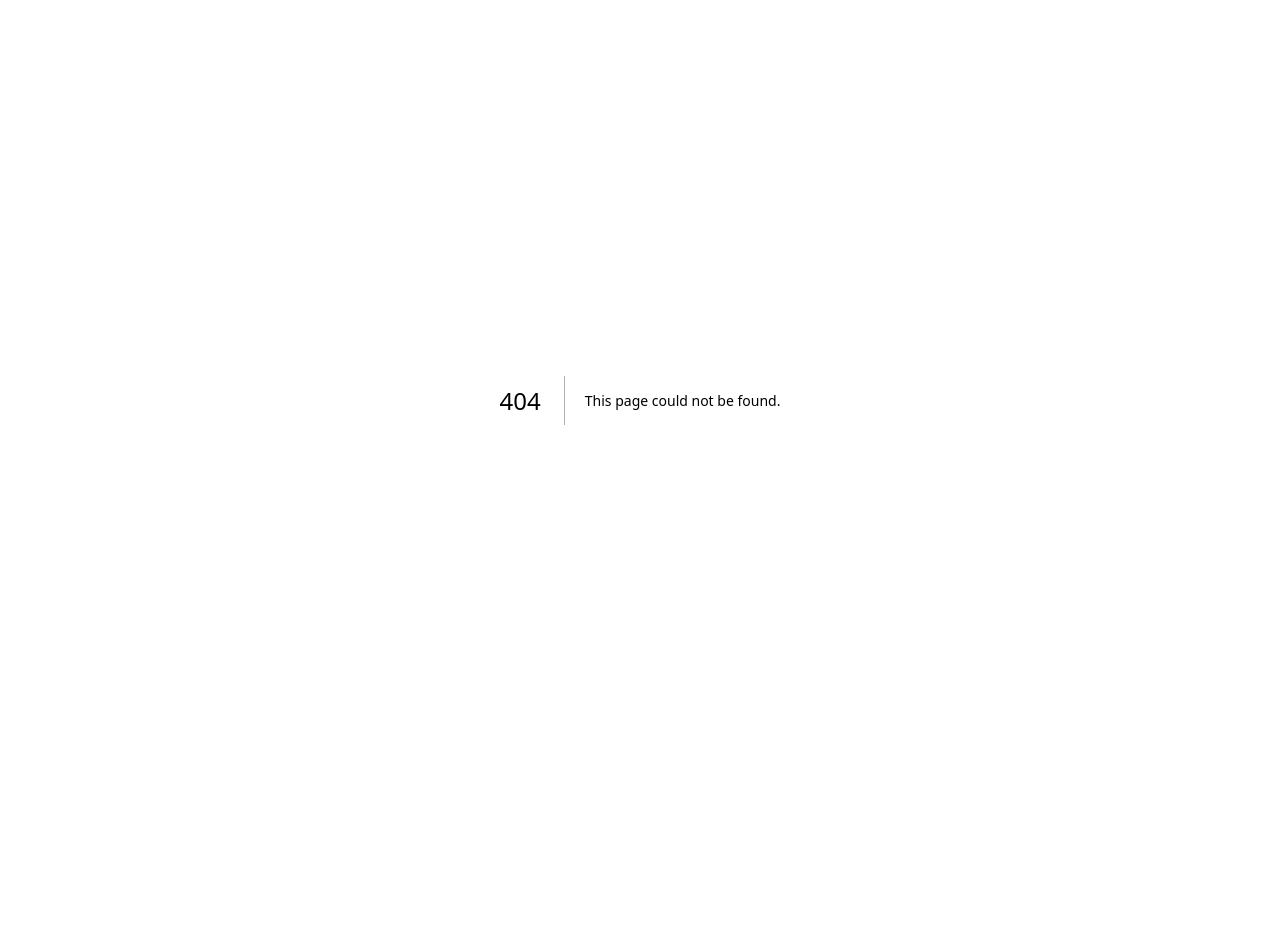
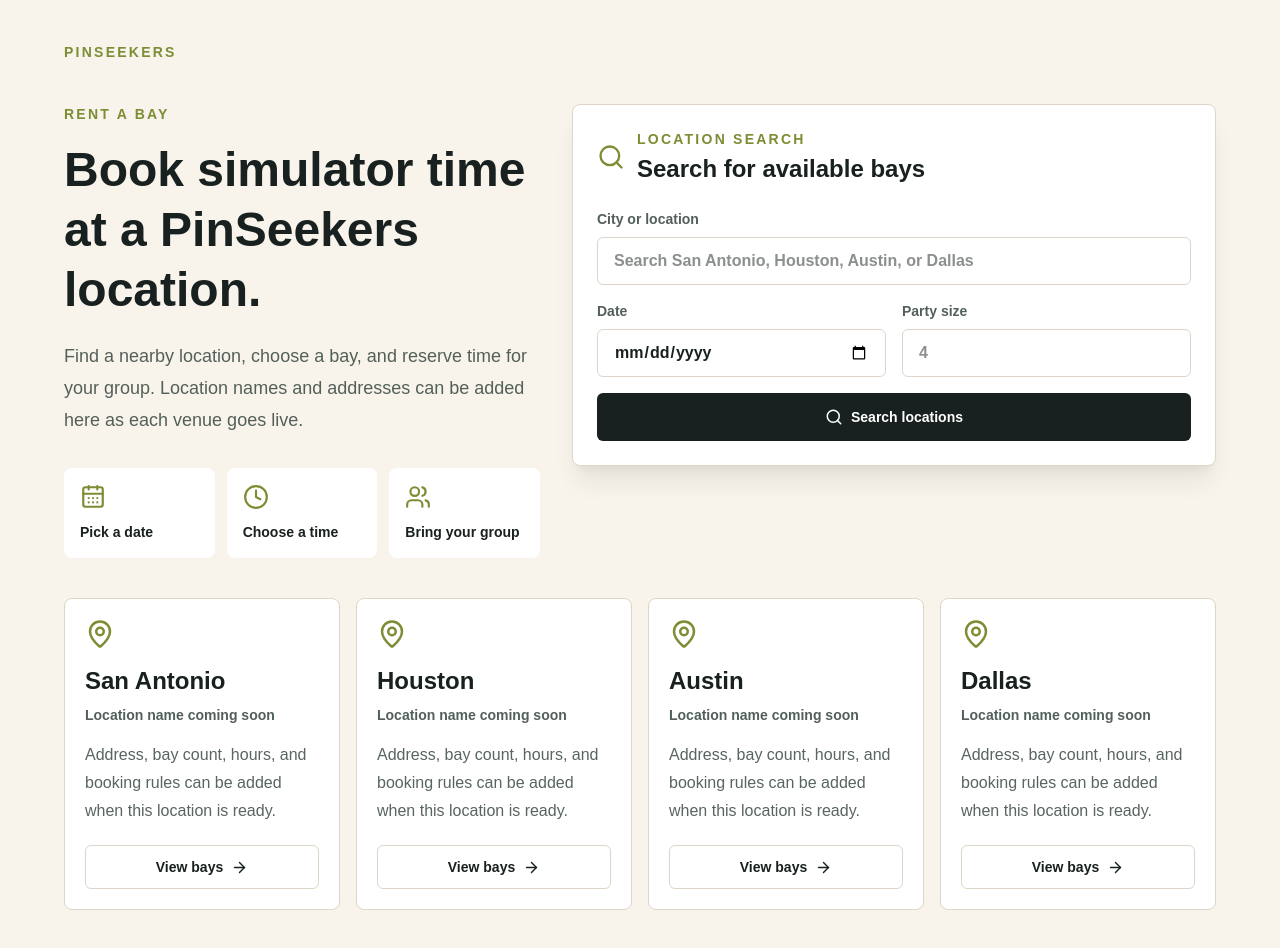
Before and after one commit to 8tw5kvtdxg-cmd/PinSeekersApp, a Next.js app: page /rent in a window 1280 px wide. Before the commit this address had no page. Before the commit the page ends 800 px from the top, so only its background shows below. Built offline with nearby package versions, Linux system fonts and the light colour scheme.

Commit message:
Add bay rental page and jackpot refinements

```diff
--- a/app/components/jackpot-ticker.tsx
+++ b/app/components/jackpot-ticker.tsx
@@ -8,12 +8,14 @@
   label: string;
   initialWeeklyRevenue: number;
   className?: string;
+  updateDelayMs?: number;
   variant?: "light" | "dark";
 };
 
 const JACKPOT_RATE = 0.1;
-const JACKPOT_CAP = 500;
+const JACKPOT_CAP = 1500;
 const ENTRY_FEE = 20;
+const UPDATE_INTERVAL_MS = 15000;
 
 const currencyFormatter = new Intl.NumberFormat("en-US", {
   style: "currency",
@@ -25,12 +27,13 @@
   label,
   initialWeeklyRevenue,
   className,
+  updateDelayMs = 0,
   variant = "light",
 }: JackpotTickerProps) {
   const [weeklyRevenue, setWeeklyRevenue] = useState(initialWeeklyRevenue);
 
   useEffect(() => {
-    const interval = window.setInterval(() => {
+    const increaseJackpot = () => {
       setWeeklyRevenue((currentRevenue) => {
         const currentJackpot = currentRevenue * JACKPOT_RATE;
 
@@ -40,10 +43,23 @@
 
         return currentRevenue + ENTRY_FEE;
       });
-    }, 2600);
+    };
 
-    return () => window.clearInterval(interval);
-  }, []);
+    let interval: number | undefined;
+
+    const timeout = window.setTimeout(() => {
+      increaseJackpot();
+      interval = window.setInterval(increaseJackpot, UPDATE_INTERVAL_MS);
+    }, updateDelayMs);
+
+    return () => {
+      window.clearTimeout(timeout);
+
+      if (interval) {
+        window.clearInterval(interval);
+      }
+    };
+  }, [updateDelayMs]);
 
   const jackpot = useMemo(
     () => Math.min(weeklyRevenue * JACKPOT_RATE, JACKPOT_CAP),
@@ -109,13 +125,8 @@
               )}
             />
           </span>
-          {isCapped ? "Capped" : "Accumulating"}
         </span>
       </div>
-
-      <p className={cn("mt-3 text-sm leading-6", isDark ? "text-white/68" : "text-[#59655f]")}>
-        10% of weekly entry revenue, capped at $500.
-      </p>
     </div>
   );
 }
--- a/app/leaderboard/page.tsx
+++ b/app/leaderboard/page.tsx
@@ -7,20 +7,36 @@
     title: "Closest to the Pin",
     resultLabel: "Distance",
     weeklyRevenue: 3420,
+    updateDelayMs: 3000,
     rows: [
       { rank: 1, player: "Maya Chen", location: "San Antonio", result: "2 ft 8 in" },
       { rank: 2, player: "Jordan Smith", location: "Austin", result: "4 ft 1 in" },
       { rank: 3, player: "Avery Jones", location: "Dallas", result: "5 ft 6 in" },
+      { rank: 4, player: "Nico Alvarez", location: "Houston", result: "6 ft 2 in" },
+      { rank: 5, player: "Priya Shah", location: "Austin", result: "7 ft 4 in" },
+      { rank: 6, player: "Marcus Reed", location: "San Antonio", result: "8 ft 1 in" },
+      { rank: 7, player: "Lena Ortiz", location: "Dallas", result: "9 ft 5 in" },
+      { rank: 8, player: "Caleb Moore", location: "Houston", result: "10 ft 3 in" },
+      { rank: 9, player: "Tessa Grant", location: "Austin", result: "11 ft 8 in" },
+      { rank: 10, player: "Owen Blake", location: "San Antonio", result: "12 ft 6 in" },
     ],
   },
   {
     title: "Longest Drive",
     resultLabel: "Distance",
     weeklyRevenue: 2860,
+    updateDelayMs: 9000,
     rows: [
       { rank: 1, player: "Evan Brooks", location: "Houston", result: "319 yd" },
       { rank: 2, player: "Taylor Kim", location: "San Antonio", result: "312 yd" },
       { rank: 3, player: "Sam Rivera", location: "Austin", result: "305 yd" },
+      { rank: 4, player: "Drew Carter", location: "Dallas", result: "301 yd" },
+      { rank: 5, player: "Andre Wilson", location: "Houston", result: "298 yd" },
+      { rank: 6, player: "Miles Bennett", location: "Austin", result: "294 yd" },
+      { rank: 7, player: "Chris Nguyen", location: "San Antonio", result: "291 yd" },
+      { rank: 8, player: "Logan Price", location: "Dallas", result: "287 yd" },
+      { rank: 9, player: "Isaac Torres", location: "Houston", result: "284 yd" },
+      { rank: 10, player: "Ben Walker", location: "Austin", result: "281 yd" },
     ],
   },
 ];
@@ -59,6 +75,7 @@
                 <JackpotTicker
                   label={`${leaderboard.title} weekly pot`}
                   initialWeeklyRevenue={leaderboard.weeklyRevenue}
+                  updateDelayMs={leaderboard.updateDelayMs}
                 />
               </div>
               <div className="grid grid-cols-[60px_1.1fr_1fr_105px] gap-3 bg-[#f2eadb] px-5 py-4 text-xs font-black uppercase tracking-[0.12em] text-[#53605a] sm:grid-cols-[70px_1.15fr_1fr_120px]">
--- a/app/locations/page.tsx
+++ b/app/locations/page.tsx
@@ -1,5 +1,5 @@
 import Link from "next/link";
-import { MapPin, QrCode } from "lucide-react";
+import { ArrowRight, MapPin, QrCode } from "lucide-react";
 
 const locations = [
   { city: "San Antonio", bay: "Bay 01" },
@@ -25,6 +25,12 @@
             Austin, and Dallas. Each bay QR code sends players to the right
             live challenge for that location.
           </p>
+          <Link
+            href="/rent"
+            className="mt-7 inline-flex h-12 items-center justify-center gap-2 rounded-md bg-[#c8f03f] px-6 text-sm font-black text-[#17200d] transition hover:bg-[#d7ff53]"
+          >
+            Rent a bay <ArrowRight size={18} />
+          </Link>
         </section>
 
         <section className="mt-8 grid gap-4 md:grid-cols-4">
--- a/app/page.tsx
+++ b/app/page.tsx
@@ -60,6 +60,9 @@
               </Link>
               <Link href="/locations" className="hover:text-white">
                 Locations
+              </Link>
+              <Link href="/rent" className="hover:text-white">
+                Rent a bay
               </Link>
               <Link href="/leaderboard" className="hover:text-white">
                 Leaderboard
@@ -129,11 +132,13 @@
                 <JackpotTicker
                   label="Closest to the Pin weekly pot"
                   initialWeeklyRevenue={3420}
+                  updateDelayMs={3000}
                   variant="dark"
                 />
                 <JackpotTicker
                   label="Longest Drive weekly pot"
                   initialWeeklyRevenue={2860}
+                  updateDelayMs={9000}
                   variant="dark"
                 />
               </div>
@@ -213,6 +218,7 @@
                   className="mt-5"
                   label={`${challenge.name} weekly pot`}
                   initialWeeklyRevenue={challenge.weeklyRevenue}
+                  updateDelayMs={challenge.name === "Closest to the Pin" ? 3000 : 9000}
                 />
               </article>
             ))}
--- /dev/null
+++ b/app/rent/page.tsx
@@ -0,0 +1,132 @@
+import Link from "next/link";
+import {
+  ArrowRight,
+  CalendarDays,
+  Clock,
+  MapPin,
+  Search,
+  Users,
+} from "lucide-react";
+
+const rentalLocations = [
+  { city: "San Antonio", label: "Location name coming soon" },
+  { city: "Houston", label: "Location name coming soon" },
+  { city: "Austin", label: "Location name coming soon" },
+  { city: "Dallas", label: "Location name coming soon" },
+];
+
+export default function RentBayPage() {
+  return (
+    <main className="min-h-screen bg-[#f8f4ec] px-6 py-10 text-[#18211f] sm:px-10">
+      <div className="mx-auto max-w-6xl">
+        <Link
+          href="/"
+          className="text-sm font-black uppercase tracking-[0.16em] text-[#7c8d34]"
+        >
+          PinSeekers
+        </Link>
+
+        <section className="mt-10 grid gap-8 lg:grid-cols-[0.85fr_1.15fr] lg:items-start">
+          <div>
+            <p className="text-sm font-black uppercase tracking-[0.16em] text-[#7c8d34]">
+              Rent a bay
+            </p>
+            <h1 className="mt-4 text-4xl font-black leading-tight sm:text-5xl">
+              Book simulator time at a PinSeekers location.
+            </h1>
+            <p className="mt-5 text-lg leading-8 text-[#53605a]">
+              Find a nearby location, choose a bay, and reserve time for your
+              group. Location names and addresses can be added here as each
+              venue goes live.
+            </p>
+
+            <div className="mt-8 grid gap-3 sm:grid-cols-3">
+              <div className="rounded-lg bg-white p-4">
+                <CalendarDays className="text-[#7c8d34]" size={26} />
+                <p className="mt-3 text-sm font-black">Pick a date</p>
+              </div>
+              <div className="rounded-lg bg-white p-4">
+                <Clock className="text-[#7c8d34]" size={26} />
+                <p className="mt-3 text-sm font-black">Choose a time</p>
+              </div>
+              <div className="rounded-lg bg-white p-4">
+                <Users className="text-[#7c8d34]" size={26} />
+                <p className="mt-3 text-sm font-black">Bring your group</p>
+              </div>
+            </div>
+          </div>
+
+          <section className="rounded-lg border border-[#ded6c8] bg-white p-6 shadow-xl shadow-[#18211f]/8">
+            <div className="flex items-center gap-3">
+              <Search className="text-[#7c8d34]" size={28} />
+              <div>
+                <p className="text-sm font-black uppercase tracking-[0.16em] text-[#7c8d34]">
+                  Location search
+                </p>
+                <h2 className="mt-1 text-2xl font-black">
+                  Search for available bays
+                </h2>
+              </div>
+            </div>
+
+            <form className="mt-6 grid gap-4">
+              <label className="grid gap-2 text-sm font-bold text-[#53605a]">
+                City or location
+                <input
+                  className="h-12 rounded-md border border-[#ded6c8] px-4 text-base text-[#18211f] outline-none focus:border-[#7c8d34]"
+                  placeholder="Search San Antonio, Houston, Austin, or Dallas"
+                />
+              </label>
+              <div className="grid gap-4 sm:grid-cols-2">
+                <label className="grid gap-2 text-sm font-bold text-[#53605a]">
+                  Date
+                  <input
+                    className="h-12 rounded-md border border-[#ded6c8] px-4 text-base text-[#18211f] outline-none focus:border-[#7c8d34]"
+                    type="date"
+                  />
+                </label>
+                <label className="grid gap-2 text-sm font-bold text-[#53605a]">
+                  Party size
+                  <input
+                    className="h-12 rounded-md border border-[#ded6c8] px-4 text-base text-[#18211f] outline-none focus:border-[#7c8d34]"
+                    min="1"
+                    placeholder="4"
+                    type="number"
+                  />
+                </label>
+              </div>
+              <button
+                className="inline-flex h-12 items-center justify-center gap-2 rounded-md bg-[#18211f] px-6 text-sm font-black text-white transition hover:bg-[#2a3935]"
+                type="button"
+              >
+                <Search size={18} /> Search locations
+              </button>
+            </form>
+          </section>
+        </section>
+
+        <section className="mt-10 grid gap-4 md:grid-cols-4">
+          {rentalLocations.map((location) => (
+            <article
+              key={location.city}
+              className="rounded-lg border border-[#ded6c8] bg-white p-5"
+            >
+              <MapPin className="text-[#7c8d34]" size={30} />
+              <h2 className="mt-4 text-2xl font-black">{location.city}</h2>
+              <p className="mt-2 text-sm font-bold text-[#53605a]">
+                {location.label}
+              </p>
+              <p className="mt-4 leading-7 text-[#59655f]">
+                Address, bay count, hours, and booking rules can be added when
+                this location is ready.
+              </p>
+              <button className="mt-5 inline-flex h-11 w-full items-center justify-center gap-2 rounded-md border border-[#ded6c8] px-4 text-sm font-black transition hover:border-[#7c8d34] hover:bg-[#fbf8f1]">
+                View bays <ArrowRight size={17} />
+              </button>
+            </article>
+          ))}
+        </section>
+      </div>
+    </main>
+  );
+}
```
